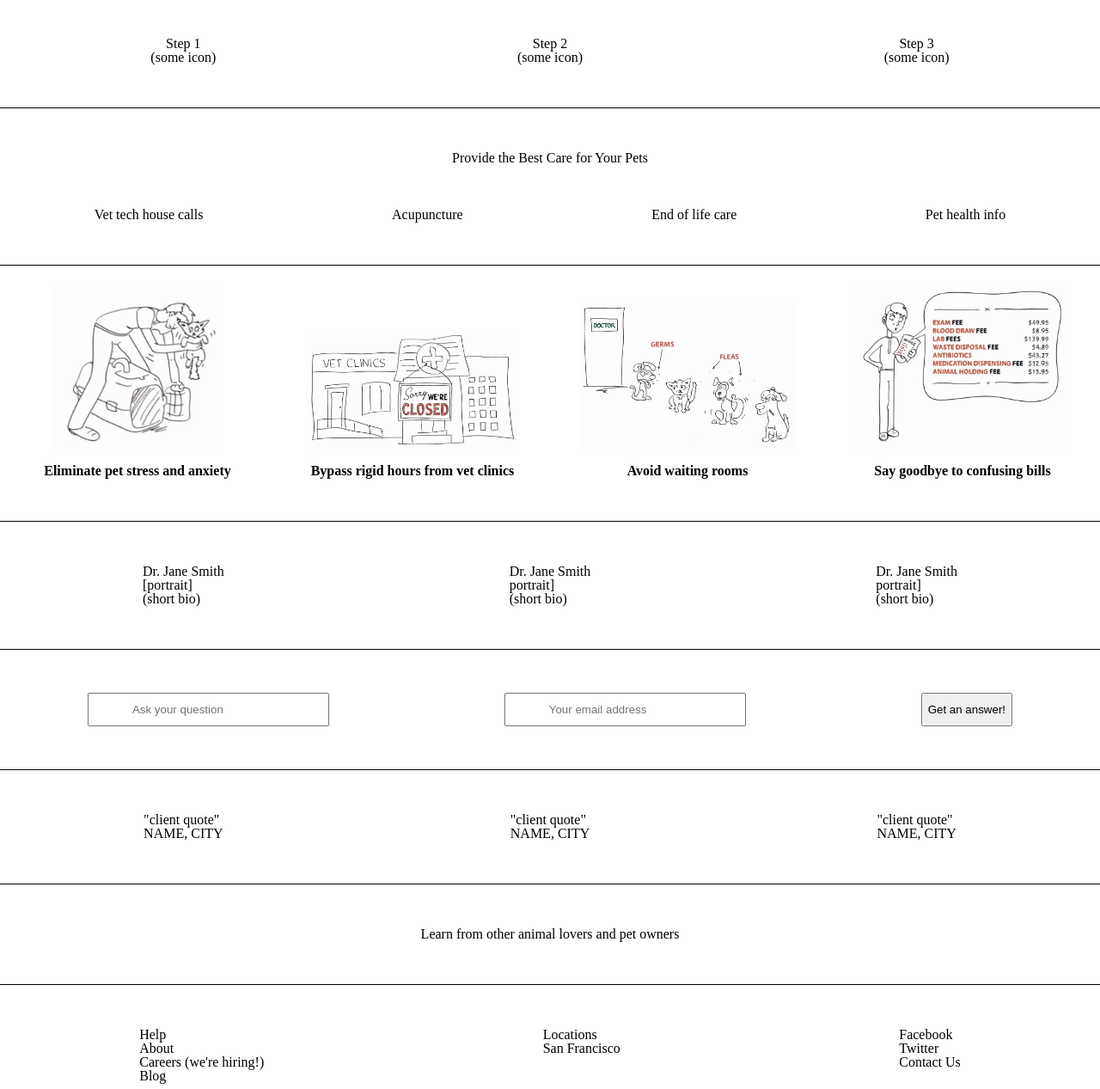
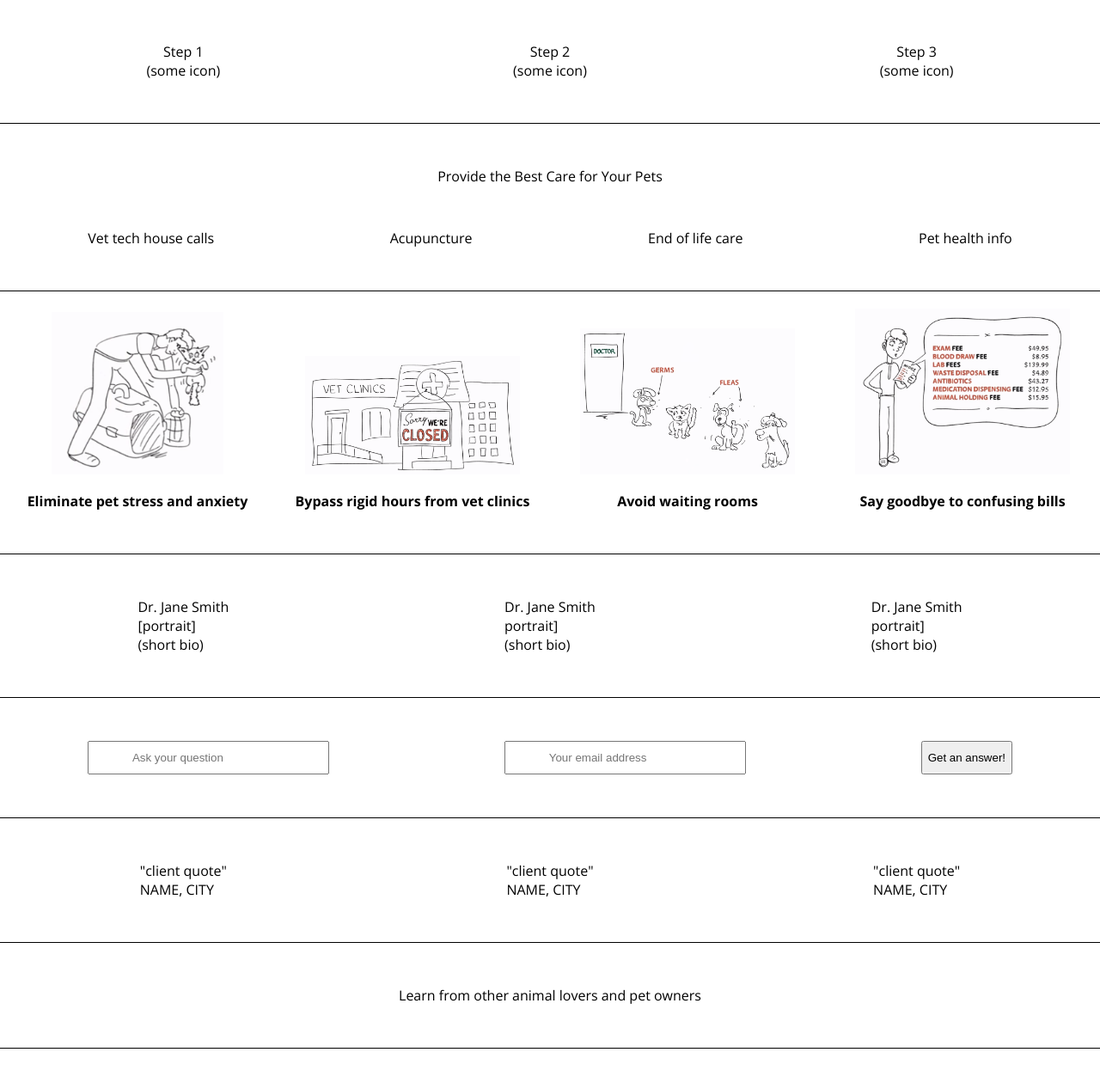
Before and after one commit to lynnetye/vetpronto-mockups, a plain HTML site: page index.html in a window 1280 px wide. Shown: the part 665-1932 px from the top of the page at 86% size. Drawn offline with nearby package versions, Linux system fonts and the light colour scheme.

Commit message:
Add Open Sans font

```diff
--- a/index.html
+++ b/index.html
@@ -3,8 +3,8 @@
 <head>
   <meta charset="UTF-8">
   <title>V1 Mockup</title>
+  <link href='http://fonts.googleapis.com/css?family=Open+Sans:400,600,700,300' rel='stylesheet' type='text/css'>
   <link rel="stylesheet" href="index.css">
-  <link href='http://fonts.googleapis.com/css?family=Open+Sans:400,600,700,300' rel='stylesheet' type='text/css'>
 </head>
 <body>
   <header>
--- a/styles/app.scss
+++ b/styles/app.scss
@@ -1,4 +1,5 @@
 @import
+  "global/font",
   "global/reset";
 
 @import
--- a/styles/components/ask-a-question.scss
+++ b/styles/components/ask-a-question.scss
@@ -1,6 +1,7 @@
 .ask-a-question {
   border-bottom: 1px solid black;
   display: flex;
+  font: 100% $font-family;
   justify-content: space-around;
   padding: 50px 0px;
 }
--- a/styles/components/benefits.scss
+++ b/styles/components/benefits.scss
@@ -1,6 +1,7 @@
 .benefits {
   align-items: flex-end;
   border-bottom: 1px solid black;
+  font: 100% $font-family;
   padding: 20px 0px 50px;
   display: flex;
 }
--- a/styles/components/blog.scss
+++ b/styles/components/blog.scss
@@ -1,5 +1,6 @@
 .blog {
   border-bottom: 1px solid black;
+  font: 100% $font-family;
   padding: 50px 0px;
   text-align: center;
 }
--- a/styles/components/client-testimonials.scss
+++ b/styles/components/client-testimonials.scss
@@ -1,6 +1,7 @@
 .client-testimonials {
   border-bottom: 1px solid black;
   display: flex;
+  font: 100% $font-family;
   justify-content: space-around;
   padding: 50px 0px;
 }
--- a/styles/components/footer.scss
+++ b/styles/components/footer.scss
@@ -1,6 +1,7 @@
 footer {
   border-bottom: 1px solid black;
   display: flex;
+  font: 100% $font-family;
   justify-content: space-around;
   padding: 50px 0px;
 }
--- a/styles/components/header.scss
+++ b/styles/components/header.scss
@@ -1,5 +1,6 @@
 header {
   display: flex;
+  font: 100% $font-family;
   justify-content: space-between;
   padding: 20px 50px;
 }
--- a/styles/components/hero.scss
+++ b/styles/components/hero.scss
@@ -3,6 +3,7 @@
   background-size: initial;
   background-position: 0px -90px;
   border: 1px solid black;
+  font: 100% $font-family;
   height: 600px;
 }
 
--- a/styles/components/how-it-works.scss
+++ b/styles/components/how-it-works.scss
@@ -1,6 +1,7 @@
 .how-it-works {
   border-bottom: 1px solid black;
   display: flex;
+  font: 100% $font-family;
   justify-content: space-around;
   padding: 50px 0px;
   text-align: center;
--- a/styles/components/meet-our-vets.scss
+++ b/styles/components/meet-our-vets.scss
@@ -1,6 +1,7 @@
 .meet-our-vets {
   border-bottom: 1px solid black;
   display: flex;
+  font: 100% $font-family;
   justify-content: space-around;
   padding: 50px 0px;
 }
--- a/styles/components/more-services.scss
+++ b/styles/components/more-services.scss
@@ -1,5 +1,6 @@
 .more-services {
   border-bottom: 1px solid black;
+  font: 100% $font-family;
   padding: 50px 0px;
   text-align: center;
 }
--- /dev/null
+++ b/styles/global/font.scss
@@ -0,0 +1 @@
+$font-family: 'Open Sans';
```
Also changed, not shown: index.css, 1 other file.
